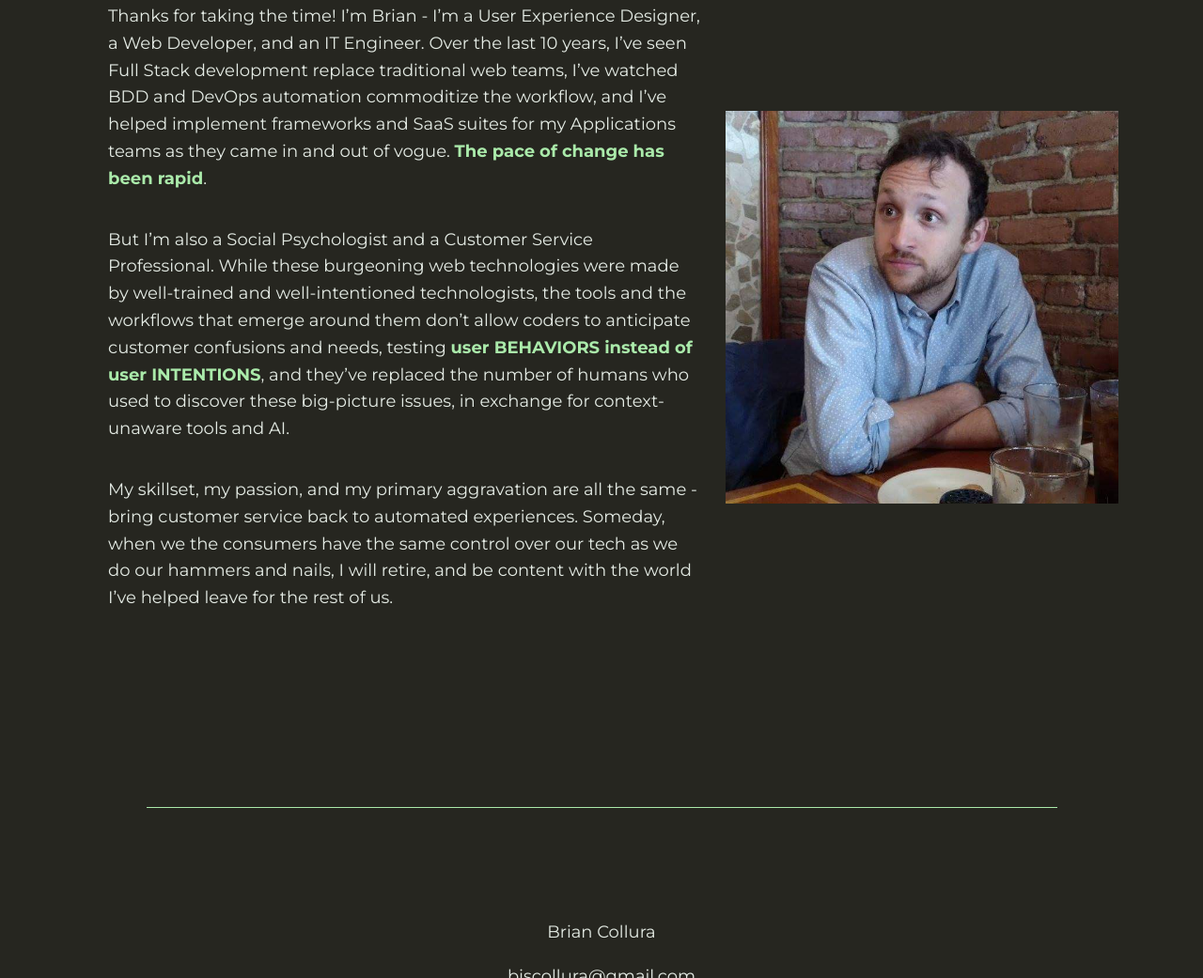
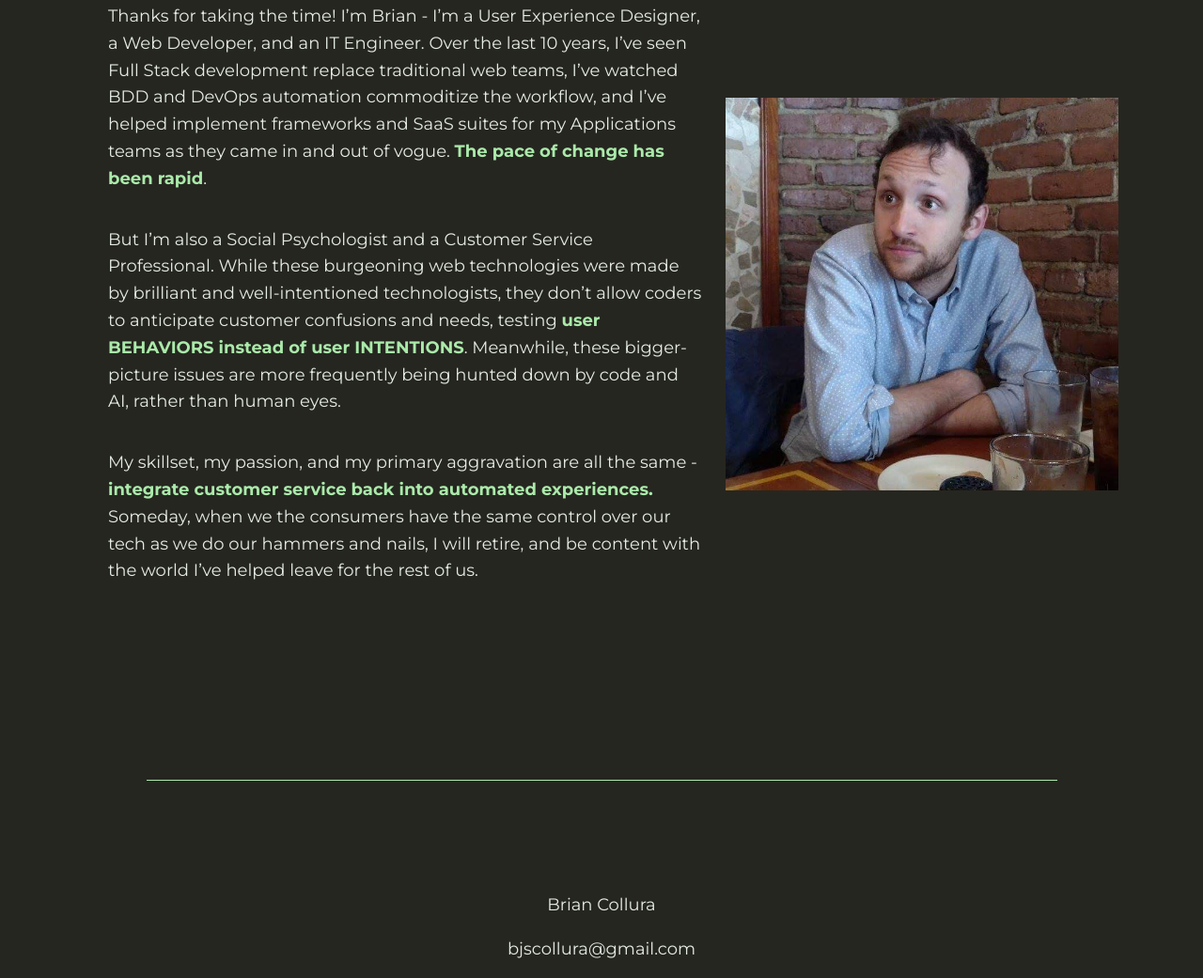
Before and after one commit to bjscollura/colluratest, a plain HTML site: page about.html in a window 1280 px wide. Shown: the part 820-1861 px from the top of the page at 94% size. Drawn offline with Linux system fonts and the light colour scheme.

Commit message:
Update about.html

```diff
--- a/about.html
+++ b/about.html
@@ -47,8 +47,8 @@
         <div style="display: flex; justify-content: space-between">
           <div class="aboutme-p-container">
             <p>Thanks for taking the time! I’m Brian - I’m a User Experience Designer, a Web Developer, and an IT Engineer. Over the last 10 years, I’ve seen Full Stack development replace traditional web teams, I’ve watched BDD and DevOps automation commoditize the workflow, and I’ve helped implement frameworks and SaaS suites for my Applications teams as they came in and out of vogue. <strong>The pace of change has been rapid</strong>.</p>
-            <p>But I’m also a Social Psychologist and a Customer Service Professional. While these burgeoning web technologies were made by well-trained and well-intentioned technologists, the tools and the workflows that emerge around them don’t allow coders to anticipate customer confusions and needs, testing <strong>user BEHAVIORS instead of user INTENTIONS</strong>, and they’ve replaced the number of humans who used to discover these big-picture issues, in exchange for context-unaware tools and AI.</p>
-            <p>My skillset, my passion, and my primary aggravation are all the same - bring customer service back to automated experiences. Someday, when we the consumers have the same control over our tech as we do our hammers and nails, I will retire, and be content with the world I’ve helped leave for the rest of us.</p>
+            <p>But I’m also a Social Psychologist and a Customer Service Professional. While these burgeoning web technologies were made by brilliant and well-intentioned technologists, they don’t allow coders to anticipate customer confusions and needs, testing <strong>user BEHAVIORS instead of user INTENTIONS</strong>. Meanwhile, these bigger-picture issues are more frequently being hunted down by code and AI, rather than human eyes.</p>
+            <p>My skillset, my passion, and my primary aggravation are all the same - <strong>integrate customer service back into automated experiences.</strong> Someday, when we the consumers have the same control over our tech as we do our hammers and nails, I will retire, and be content with the world I’ve helped leave for the rest of us.</p>
           </div>
           <div class="aboutme-img-container">
             <figure>
```
